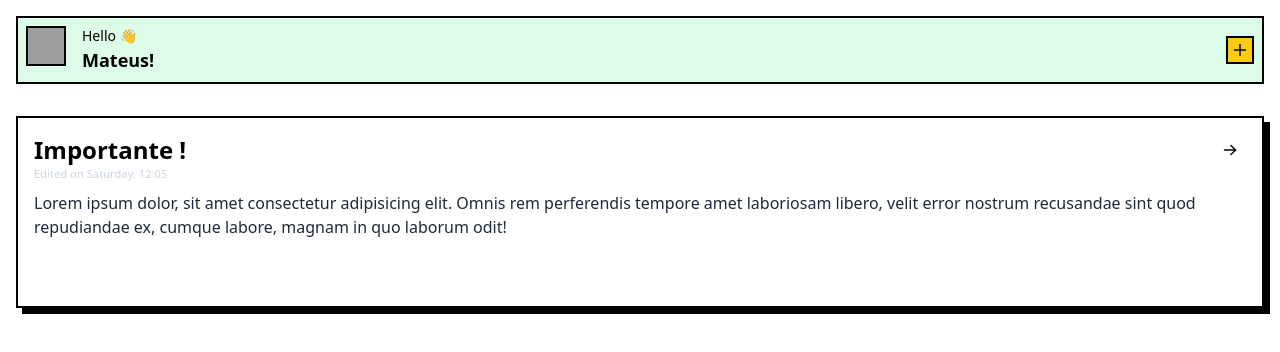
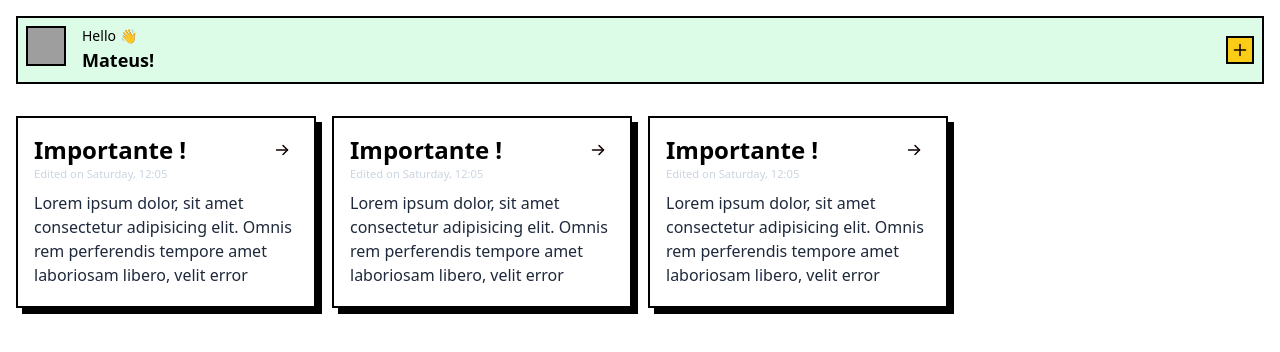
Before and after one commit to MateusP21/anoted, a Next.js app: page / in a window 1280 px wide. Shown: the top 352 px of the page. Built offline with nearby package versions, Linux system fonts and the light colour scheme; grey boxes are pictures that could not be loaded.

Commit message:
feat: add grid-template-columns

```diff
--- a/pages/index.js
+++ b/pages/index.js
@@ -11,7 +11,9 @@ export default function Home() {
         <link rel="icon" href="/favicon.ico" />
       </Head>
       <Header />
-      <main className="p-4">
+      <main className="p-4 grid gap-4 grid-cols-auto-fill items-center">
+        <NoteCard />
+        <NoteCard />
         <NoteCard />
       </main>
     </div>
--- a/tailwind.config.js
+++ b/tailwind.config.js
@@ -1,12 +1,21 @@
 /** @type {import('tailwindcss').Config} */
 module.exports = {
   content: [
-    "./app/**/*.{js,ts,jsx,tsx}",
-    "./pages/**/*.{js,ts,jsx,tsx}",
-    "./components/**/*.{js,ts,jsx,tsx}",
+    './app/**/*.{js,ts,jsx,tsx}',
+    './pages/**/*.{js,ts,jsx,tsx}',
+    './components/**/*.{js,ts,jsx,tsx}',
   ],
   theme: {
-    extend: {},
+    extend: {
+      gridTemplateColumns: {
+        'auto-fit': 'repeat(auto-fit, minmax(300px, 1fr))',
+        'auto-fill': 'repeat(auto-fill, minmax(300px, 1fr))',
+      },
+      gridTemplateRows: {
+        'auto-fit': 'repeat(auto-fit, minmax(0, 1fr))',
+        'auto-fill': 'repeat(auto-fill, minmax(0, 1fr))',
+      },
+    },
   },
   plugins: [],
-}
+};
```
